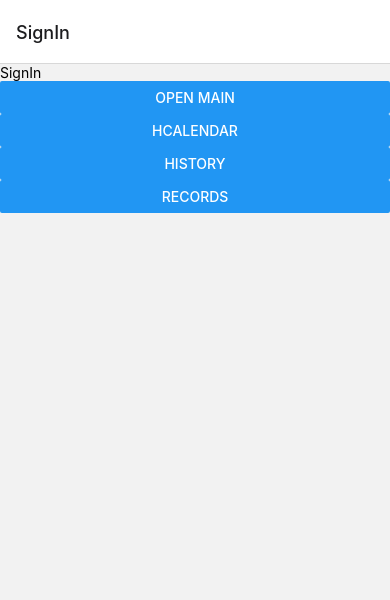
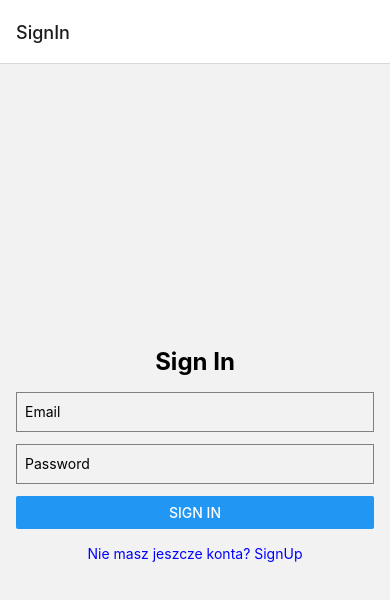
Before and after one commit to patricck277/WorkoutNotes, a React Native app: screen /SignIn in a window 390 px wide. Shown: the top 600 px of the page. Built offline with nearby package versions, Linux system fonts and the light colour scheme.

Commit message:
Add: - SignIn screen - SignUp screnn - BottomBar

```diff
--- a/App.tsx
+++ b/App.tsx
@@ -1,37 +1,25 @@
-import { StatusBar } from 'expo-status-bar';
-import { StyleSheet, Text, View } from 'react-native';
-
+import React from 'react';
+import { NavigationContainer } from '@react-navigation/native';
 import { createNativeStackNavigator } from '@react-navigation/native-stack';
-import { NavigationContainer } from '@react-navigation/native';
-import Main from './app/screens/Main';
 import SignUp from './app/screens/SignUp';
 import SignIn from './app/screens/SignIn';
-import Profile from './app/screens/Profile';
-import HCalendar from './app/screens/HCalendar';
-import History from './app/screens/History';
-import PSettings from './app/screens/PSettings';
-import MAdd from './app/screens/MAdd';
-import PBody from './app/screens/PBody';
-import Records from './app/screens/Records';
-import Statistics from './app/screens/Statistics';
+import MyTabs from './app/MyTabs'; // Import MyTabs from the correct path
 
-const Stack = createNativeStackNavigator();
+export type RootStackParamList = {
+  SignUp: undefined;
+  SignIn: undefined;
+  Main: undefined;
+};
+
+const Stack = createNativeStackNavigator<RootStackParamList>();
 
 export default function App() {
   return (
     <NavigationContainer>
       <Stack.Navigator initialRouteName="SignIn">
-    <Stack.Screen name="Main" component={Main} />
         <Stack.Screen name="SignUp" component={SignUp} />
         <Stack.Screen name="SignIn" component={SignIn} />
-    <Stack.Screen name="Profile" component={Profile} />
-    <Stack.Screen name="HCalendar" component={HCalendar} />
-    <Stack.Screen name="History" component={History} />
-    <Stack.Screen name="PSettings" component={PSettings} />
-    <Stack.Screen name="MAdd" component={MAdd} />
-    <Stack.Screen name="PBody" component={PBody} />
-    <Stack.Screen name="Records" component={Records} />
-    <Stack.Screen name="Statistics" component={Statistics} />
+        <Stack.Screen name="Main" component={MyTabs} options={{ headerShown: false }} />
       </Stack.Navigator>
     </NavigationContainer>
   );
--- /dev/null
+++ b/app/MyTabs.tsx
@@ -0,0 +1,75 @@
+import React from 'react';
+import { createBottomTabNavigator } from '@react-navigation/bottom-tabs';
+import { AntDesign, MaterialCommunityIcons } from '@expo/vector-icons';
+import Main from './screens/Main';
+import Profile from './screens/Profile';
+import Statistics from './screens/Statistics';
+import History from './screens/History';
+import MAdd from './screens/MAdd';
+
+const Tab = createBottomTabNavigator();
+
+const MyTabs = () => {
+  return (
+    <Tab.Navigator
+      screenOptions={{
+        headerShown: false,
+        tabBarActiveTintColor: 'green',
+        tabBarInactiveTintColor: 'black',
+        tabBarStyle: { backgroundColor: 'white' },
+        tabBarLabelStyle: {
+          fontSize: 12,
+          fontWeight: 'bold',
+        },
+      }}
+    >
+      <Tab.Screen
+        name="Home"
+        component={Main}
+        options={{
+          tabBarIcon: ({ color }) => (
+            <AntDesign name="home" size={24} color={color} />
+          ),
+        }}
+      />
+      <Tab.Screen
+        name="Statistic"
+        component={Statistics}
+        options={{
+          tabBarIcon: ({ color }) => (
+            <AntDesign name="linechart" size={24} color={color} />
+          ),
+        }}
+      />
+      <Tab.Screen
+        name="History"
+        component={History}
+        options={{
+          tabBarIcon: ({ color }) => (
+            <MaterialCommunityIcons name="history" size={24} color={color} />
+          ),
+        }}
+      />
+      <Tab.Screen
+        name="Exercise"
+        component={MAdd}
+        options={{
+          tabBarIcon: ({ color }) => (
+            <MaterialCommunityIcons name="dumbbell" size={24} color={color} />
+          ),
+        }}
+      />
+      <Tab.Screen
+        name="Profile"
+        component={Profile}
+        options={{
+          tabBarIcon: ({ color }) => (
+            <MaterialCommunityIcons name="account" size={24} color={color} />
+          ),
+        }}
+      />
+    </Tab.Navigator>
+  );
+};
+
+export default MyTabs;
--- a/app/screens/Main.tsx
+++ b/app/screens/Main.tsx
@@ -1,12 +1,32 @@
-import { View, Text } from 'react-native'
-import React from 'react'
+import React from 'react';
+import { View, Text, Button } from 'react-native';
+import { useNavigation, NavigationProp } from '@react-navigation/native';
+import { FIREBASE_AUTH } from '../../firebaseConfig';
+import { signOut } from 'firebase/auth';
+import { RootStackParamList } from '../../App';
+
+type MainScreenNavigationProp = NavigationProp<RootStackParamList, 'Main'>;
 
 const Main = () => {
+  const navigation = useNavigation<MainScreenNavigationProp>();
+
+  const handleSignOut = () => {
+    signOut(FIREBASE_AUTH)
+      .then(() => {
+        navigation.navigate('SignIn');
+      })
+      .catch(error => {
+        console.error(error);
+      });
+  };
+
   return (
     <View>
       <Text>Home</Text>
+      <Button title="Go to Profile" onPress={() => navigation.navigate('Profile' as never)} />
+      <Button title="Sign Out" onPress={handleSignOut} />
     </View>
-  )
-}
+  );
+};
 
-export default Main
+export default Main;
--- a/app/screens/SignIn.tsx
+++ b/app/screens/SignIn.tsx
@@ -1,22 +1,75 @@
-import { View, Text, Button } from 'react-native'
-import React from 'react'
-import Main from './Main'
-import HCalendar from './HCalendar'
-import History from './History'
-import Records from './Records'
+import React, { useState } from 'react';
+import { View, Text, TextInput, Button, TouchableOpacity, StyleSheet } from 'react-native';
+import { useNavigation, NavigationProp } from '@react-navigation/native';
+import { FIREBASE_AUTH } from '../../firebaseConfig';
+import { signInWithEmailAndPassword } from 'firebase/auth';
+import { RootStackParamList } from '../../App';
 
-const SignIn = ({ navigation }: any) => {
+type SignInScreenNavigationProp = NavigationProp<RootStackParamList, 'SignIn'>;
+
+const SignIn = () => {
+  const [email, setEmail] = useState('');
+  const [password, setPassword] = useState('');
+  const navigation = useNavigation<SignInScreenNavigationProp>();
+
+  const handleSignIn = () => {
+    signInWithEmailAndPassword(FIREBASE_AUTH, email, password)
+      .then(userCredential => {
+        navigation.navigate('Main' as never);
+      })
+      .catch(error => {
+        console.error(error);
+      });
+  };
+
   return (
-    <View>
-      <Text>SignIn</Text>
-      <Button onPress={() => navigation.navigate(Main)} title="Open Main" />
-      <Button onPress={() => navigation.navigate(HCalendar)} title="HCalendar" />
-      <Button onPress={() => navigation.navigate(History)} title="History" />
-      <Button onPress={() => navigation.navigate(Records)} title="Records" />
+    <View style={styles.container}>
+      <Text style={styles.title}>Sign In</Text>
+      <TextInput
+        placeholder="Email"
+        value={email}
+        onChangeText={setEmail}
+        style={styles.input}
+      />
+      <TextInput
+        placeholder="Password"
+        value={password}
+        onChangeText={setPassword}
+        secureTextEntry
+        style={styles.input}
+      />
+      <Button title="Sign In" onPress={handleSignIn} />
+      <TouchableOpacity onPress={() => navigation.navigate('SignUp' as never)}>
+        <Text style={styles.link}>Nie masz jeszcze konta? SignUp</Text>
+      </TouchableOpacity>
+    </View>
+  );
+};
 
+const styles = StyleSheet.create({
+  container: {
+    flex: 1,
+    justifyContent: 'center',
+    paddingHorizontal: 16,
+  },
+  title: {
+    fontSize: 24,
+    fontWeight: 'bold',
+    marginBottom: 16,
+    textAlign: 'center',
+  },
+  input: {
+    height: 40,
+    borderColor: 'gray',
+    borderWidth: 1,
+    marginBottom: 12,
+    paddingHorizontal: 8,
+  },
+  link: {
+    color: 'blue',
+    marginTop: 16,
+    textAlign: 'center',
+  },
+});
 
-    </View>
-  )
-}
-
-export default SignIn
+export default SignIn;
--- a/app/screens/SignUp.tsx
+++ b/app/screens/SignUp.tsx
@@ -1,12 +1,67 @@
-import { View, Text } from 'react-native'
-import React from 'react'
+import React, { useState } from 'react';
+import { View, Text, TextInput, Button, StyleSheet } from 'react-native';
+import { useNavigation, NavigationProp } from '@react-navigation/native';
+import { FIREBASE_AUTH } from '../../firebaseConfig';
+import { createUserWithEmailAndPassword } from 'firebase/auth';
+import { RootStackParamList } from '../../App';
+
+type SignUpScreenNavigationProp = NavigationProp<RootStackParamList, 'SignUp'>;
 
 const SignUp = () => {
+  const [email, setEmail] = useState('');
+  const [password, setPassword] = useState('');
+  const navigation = useNavigation<SignUpScreenNavigationProp>();
+
+  const handleSignUp = () => {
+    createUserWithEmailAndPassword(FIREBASE_AUTH, email, password)
+      .then(userCredential => {
+        navigation.navigate('Main' as never);
+      })
+      .catch(error => {
+        console.error(error);
+      });
+  };
+
   return (
-    <View>
-      <Text>SignUp</Text>
+    <View style={styles.container}>
+      <Text style={styles.title}>Sign Up</Text>
+      <TextInput
+        placeholder="Email"
+        value={email}
+        onChangeText={setEmail}
+        style={styles.input}
+      />
+      <TextInput
+        placeholder="Password"
+        value={password}
+        onChangeText={setPassword}
+        secureTextEntry
+        style={styles.input}
+      />
+      <Button title="Sign Up" onPress={handleSignUp} />
     </View>
-  )
-}
+  );
+};
 
-export default SignUp
+const styles = StyleSheet.create({
+  container: {
+    flex: 1,
+    justifyContent: 'center',
+    paddingHorizontal: 16,
+  },
+  title: {
+    fontSize: 24,
+    fontWeight: 'bold',
+    marginBottom: 16,
+    textAlign: 'center',
+  },
+  input: {
+    height: 40,
+    borderColor: 'gray',
+    borderWidth: 1,
+    marginBottom: 12,
+    paddingHorizontal: 8,
+  },
+});
+
+export default SignUp;
--- a/package.json
+++ b/package.json
@@ -9,15 +9,17 @@
     "web": "expo start --web"
   },
   "dependencies": {
+    "@react-navigation/bottom-tabs": "^6.5.20",
     "@react-navigation/native": "^6.1.17",
     "@react-navigation/native-stack": "^6.9.26",
+    "@types/react-native": "^0.73.0",
     "expo": "~51.0.2",
     "expo-status-bar": "~1.12.1",
     "firebase": "^10.11.1",
     "react": "18.2.0",
     "react-native": "0.74.1",
-    "react-native-safe-area-context": "4.10.1",
-    "react-native-screens": "3.31.1"
+    "react-native-safe-area-context": "^4.10.1",
+    "react-native-screens": "^3.31.1"
   },
   "devDependencies": {
     "@babel/core": "^7.20.0",
```
Also changed, not shown: app/screens/Exercises.tsx (added, +12 -0 lines), 1 other file (tests, documents, lock files or other folders). Lines whose indentation alone changed are shown as unchanged.
